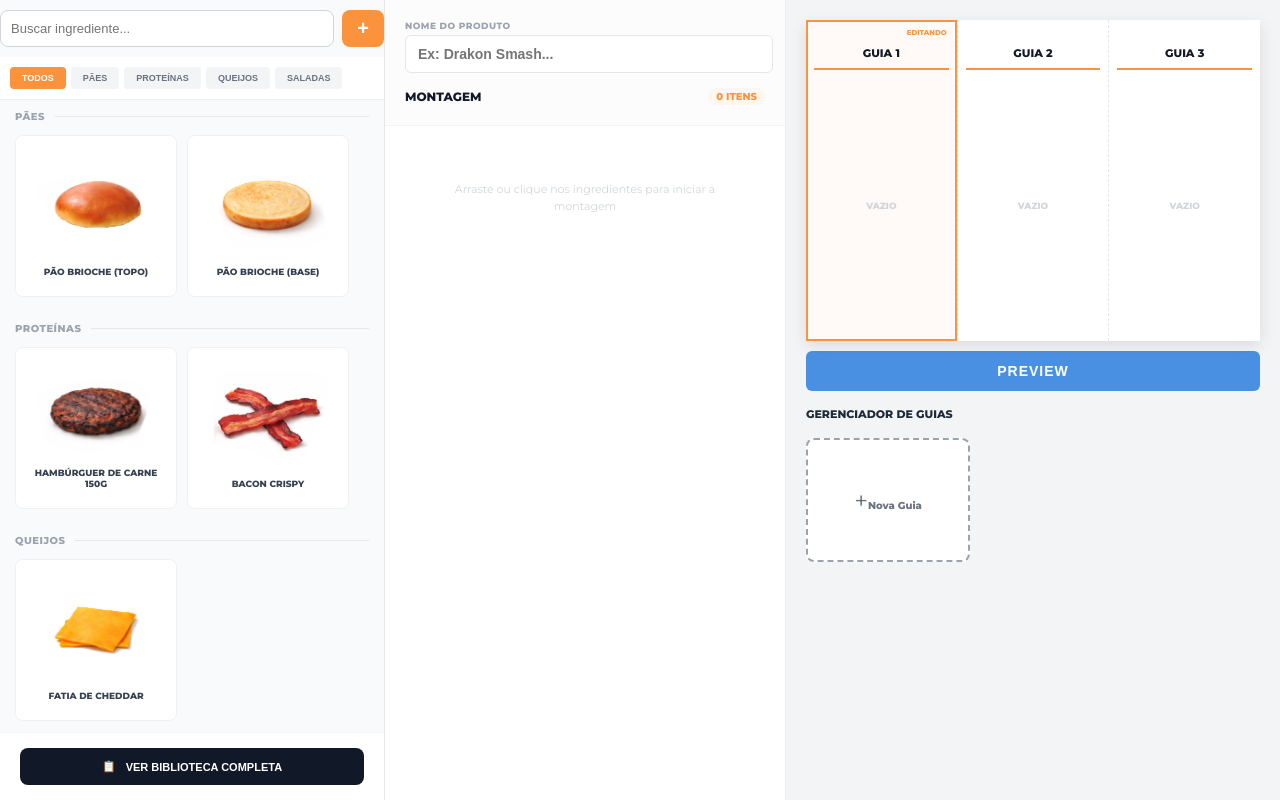
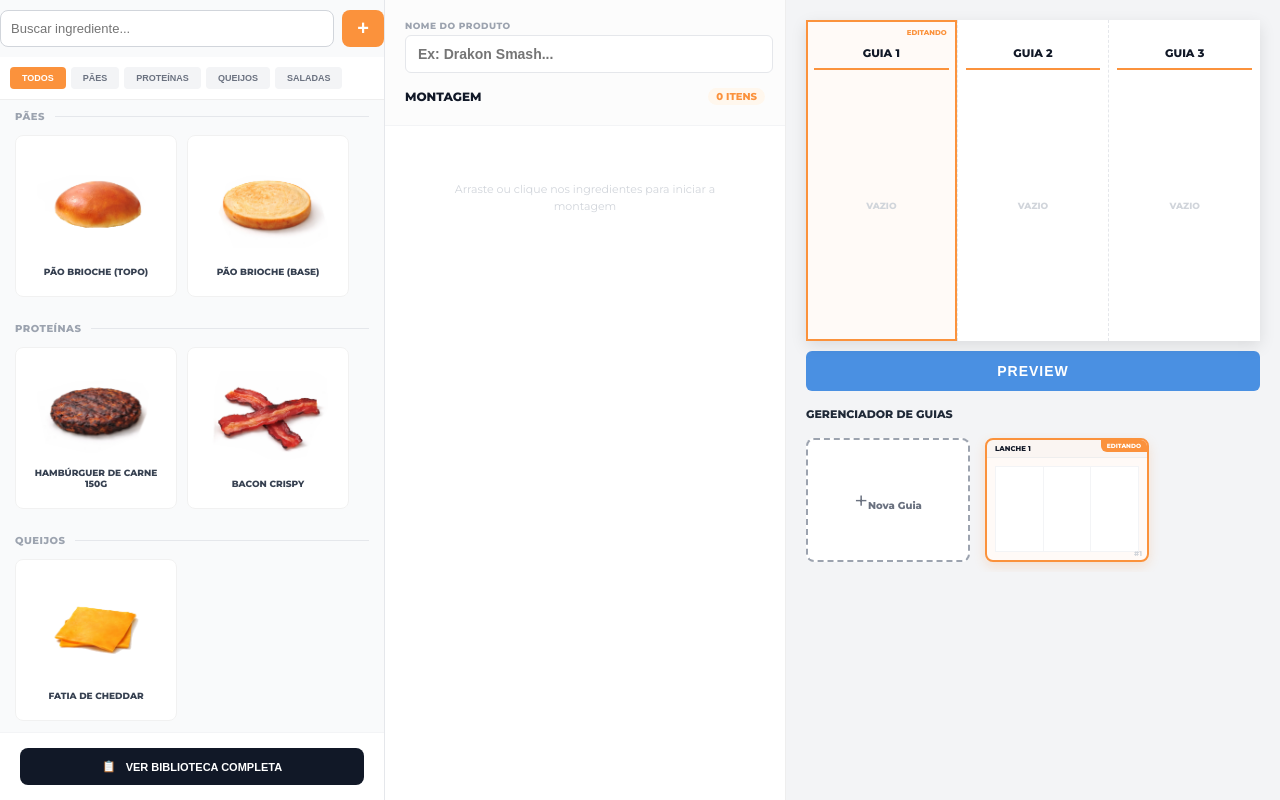
Before and after one commit to VinnyciosM/burger-blue-print, a Vue app in the folder frontend/: page / in a window 1280 px wide. Built offline with nearby package versions, Linux system fonts and the light colour scheme.

Commit message:
highlight in the current guide

```diff
--- a/frontend/src/App.vue
+++ b/frontend/src/App.vue
@@ -4,77 +4,61 @@ import IngredientSidebar from './components/IngredientSidebar.vue'
 import BurgerBuilder from './components/BurgerBuilder.vue'
 import ActionSidebar from './components/ActionSidebar.vue'
 
-// Índice da coluna (Guia) que está sendo editada no momento (0, 1 ou 2)
 const activeIndex = ref(0)
+const activeProjectId = ref(1) // Rastreia qual projeto está na tela
 
-// 1. Estado das 3 colunas atuais (Sessão Ativa)
-// Tenta carregar do LocalStorage para não perder dados ao atualizar a página
-const guides = ref(JSON.parse(localStorage.getItem('drakon_current_session')) || [
-  { name: '', layers: [] },
-  { name: '', layers: [] },
-  { name: '', layers: [] }
+// 1. Carrega o histórico ou inicia com o primeiro projeto
+const savedProjects = ref(JSON.parse(localStorage.getItem('drakon_history')) || [
+  {
+    id: 1,
+    name: 'Lanche 1',
+    data: [{ name: '', layers: [] }, { name: '', layers: [] }, { name: '', layers: [] }]
+  }
 ])
 
-// 2. Histórico de projetos arquivados no Gerenciador
-const savedProjects = ref(JSON.parse(localStorage.getItem('drakon_history')) || [])
+// 2. Estado do editor sincronizado com o projeto ativo
+const guides = ref(JSON.parse(localStorage.getItem('drakon_current_session')) ||
+  JSON.parse(JSON.stringify(savedProjects.value[0].data))
+)
 
-// --- LÓGICA DE PERSISTÊNCIA (LocalStorage) ---
-
-// Auto-save: Salva as 3 colunas atuais sempre que houver qualquer mudança
+// Sincroniza o editor de volta para a lista em tempo real
 watch(guides, (newVal) => {
   localStorage.setItem('drakon_current_session', JSON.stringify(newVal))
+
+  const index = savedProjects.value.findIndex(p => p.id === activeProjectId.value)
+  if (index !== -1) {
+    savedProjects.value[index].data = JSON.parse(JSON.stringify(newVal))
+    savedProjects.value[index].name = newVal[0].name || newVal[1].name || newVal[2].name || `Lanche ${activeProjectId.value}`
+  }
 }, { deep: true })
 
-// Salva o histórico de projetos arquivados
 watch(savedProjects, (newVal) => {
   localStorage.setItem('drakon_history', JSON.stringify(newVal))
 }, { deep: true })
 
-// --- AÇÕES DO SISTEMA ---
-
-/**
- * Arquiva o lanche atual no gerenciador e limpa o visualizador para um novo início
- */
 const handleNewProject = () => {
-  // Cria uma cópia (snapshot) dos dados atuais
-  const projectToArchive = {
-    id: savedProjects.value.length + 1, // ID Numérico sequencial
-    // Usa o nome de qualquer uma das guias como título do projeto
-    name: guides.value[0].name || guides.value[1].name || guides.value[2].name || `Lanche ${savedProjects.value.length + 1}`,
-    data: JSON.parse(JSON.stringify(guides.value)), // Cópia profunda para evitar vínculos
-    timestamp: new Date().toLocaleString()
+  const newId = savedProjects.value.length + 1
+  const newProject = {
+    id: newId,
+    name: `Lanche ${newId}`,
+    data: [{ name: '', layers: [] }, { name: '', layers: [] }, { name: '', layers: [] }]
   }
-
-  // Adiciona ao final da lista para manter a ordem estável no gerenciador
-  savedProjects.value.push(projectToArchive)
-
-  // Reseta as 3 colunas para o estado vazio
-  guides.value = [
-    { name: '', layers: [] },
-    { name: '', layers: [] },
-    { name: '', layers: [] }
-  ]
-
+  savedProjects.value.push(newProject)
+  activeProjectId.value = newId
+  guides.value = JSON.parse(JSON.stringify(newProject.data))
   activeIndex.value = 0
-  alert("Projeto arquivado e visualizador limpo!")
 }
 
-/**
- * Carrega um projeto salvo anteriormente de volta para as 3 colunas de edição
- */
 const handleLoadProject = (project) => {
-  // Substitui os guias atuais pelos dados do projeto selecionado
+  activeProjectId.value = project.id
   guides.value = JSON.parse(JSON.stringify(project.data))
-  activeIndex.value = 0 // Foca na primeira coluna por padrão
+  activeIndex.value = 0
 }
 
-/**
- * Adiciona um ingrediente selecionado na coluna (guia) ativa
- */
 const handleSelectIngredient = (ingredient) => {
   guides.value[activeIndex.value].layers.unshift({
     ...ingredient,
-    instanceId: Date.now() + Math.random() // Gera ID único para cada camada
+    instanceId: Date.now() + Math.random()
   })
 }
 </script>
@@ -95,6 +79,7 @@ const handleSelectIngredient = (ingredient) => {
       v-model:activeIndex="activeIndex"
       @new-project="handleNewProject"
       @load-project="handleLoadProject"
+      :active-id="activeProjectId"
     />
   </div>
 </template>
--- a/frontend/src/components/ActionSidebar.vue
+++ b/frontend/src/components/ActionSidebar.vue
@@ -7,7 +7,7 @@ const props = defineProps({
   guides: { type: Array, required: true },
   activeIndex: { type: Number, default: 0 },
   savedProjects: { type: Array, default: () => [] },
-  activeId: { type: Number, default: null } // ID que vem do App.vue
+  activeId: { type: Number, default: 1 } // Recebe o ID do App.vue
 })
 
 const emit = defineEmits(['update:activeIndex', 'new-project', 'load-project'])
@@ -19,10 +19,7 @@ const exportAsImage = () => {
   const element = document.getElementById('printable-a4')
   element.classList.add('clean')
   html2canvas(element, {
-    allowTaint: true,
-    useCORS: true,
-    backgroundColor: '#ffffff',
-    scale: 3
+    allowTaint: true, useCORS: true, backgroundColor: '#ffffff', scale: 3
   }).then((canvas) => {
     const link = document.createElement('a')
     link.download = `guia-drakon-final.png`
@@ -78,12 +75,7 @@ const exportAsImage = () => {
       PREVIEW
     </button>
 
-   <GuideManager
-      :projects="savedProjects"
-      :current-guides="guides"
-      @create-new="$emit('new-project')"
-      @select-project="$emit('load-project', $event)"
-    />
+   <GuideManager :projects="savedProjects" :active-id="activeId" @create-new="$emit('new-project')" @select-project="$emit('load-project', $event)" />
 
   </aside>
 </template>
--- a/frontend/src/components/GuideManager.vue
+++ b/frontend/src/components/GuideManager.vue
@@ -25,18 +25,16 @@ defineEmits(['create-new', 'select-project'])
         :class="{ 'is-editing': project.id === activeId }"
         @click="$emit('select-project', project)"
       >
-        <div v-if="project.id === activeId" class="edit-badge">EDITANDO</div>
+        <div v-if="project.id === activeId" class="status-badge">EDITANDO</div>
 
         <div class="project-header">
           <span class="project-name">{{ project.name || 'Sem Nome' }}</span>
         </div>
 
         <div class="mini-sheet">
-          <div class="mini-col"></div>
-          <div class="mini-col active-col">
-            <div class="mini-dot" v-for="i in 4" :key="i"></div>
+          <div v-for="(col, idx) in project.data" :key="idx" class="mini-col" :class="{ 'active-col': col.layers.length > 0 }">
+            <div class="mini-dot" v-for="layer in col.layers.slice(0, 5)" :key="layer.instanceId"></div>
           </div>
-          <div class="mini-col"></div>
         </div>
         <span class="project-id-tag">#{{ project.id }}</span>
       </div>
@@ -55,32 +53,28 @@ defineEmits(['create-new', 'select-project'])
   transition: all 0.2s ease;
 }
 
-/* DESTAQUE DO ATUAL */
+/* DESTAQUE LARANJA */
 .is-editing {
   border: 2px solid #fb923c !important;
   background: #fffaf7;
   box-shadow: 0 4px 12px rgba(251, 146, 60, 0.2);
 }
 
-.edit-badge {
+.status-badge {
   position: absolute; top: 0; right: 0; background: #fb923c; color: white;
   font-size: 6px; font-weight: 900; padding: 2px 6px; border-bottom-left-radius: 6px; z-index: 5;
 }
 
-/* Visual Minimalista (Sem Thumbnail) */
 .project-header { padding: 4px 8px; background: rgba(0,0,0,0.02); border-bottom: 1px solid #eee; }
-.project-name { font-size: 7px; font-weight: 900; color: #111827; text-transform: uppercase; }
-
-.mini-sheet { flex: 1; display: flex; border: 1px solid #f3f4f6; margin: 8px; }
-.mini-col { flex: 1; border-right: 1px solid #f3f4f6; }
-.mini-col.active-col { background: #fffaf7; display: flex; flex-direction: column; align-items: center; gap: 3px; padding-top: 5px; }
+.project-name { font-size: 7px; font-weight: 900; color: #111827; text-transform: uppercase; white-space: nowrap; overflow: hidden; text-overflow: ellipsis; display: block; }
+.mini-sheet { flex: 1; display: flex; border: 1px solid #f3f4f6; margin: 8px; background: white; }
+.mini-col { flex: 1; border-right: 1px solid #f3f4f6; display: flex; flex-direction: column; align-items: center; gap: 2px; padding-top: 5px; }
+.mini-col:last-child { border-right: none; }
 .mini-dot { width: 60%; height: 2px; background: #fb923c; border-radius: 1px; }
-
 .add-card { align-items: center; justify-content: center; border: 2px dashed #9ca3af; }
 .plus-icon { font-size: 24px; color: #6b7280; }
 .card-label { font-size: 10px; font-weight: 700; color: #6b7280; }
 .project-id-tag { position: absolute; bottom: 2px; right: 5px; font-size: 7px; font-weight: 900; color: #d1d5db; }
-
 .manager-scroll::-webkit-scrollbar { height: 4px; }
 .manager-scroll::-webkit-scrollbar-thumb { background: #d1d5db; border-radius: 10px; }
 </style>
```
